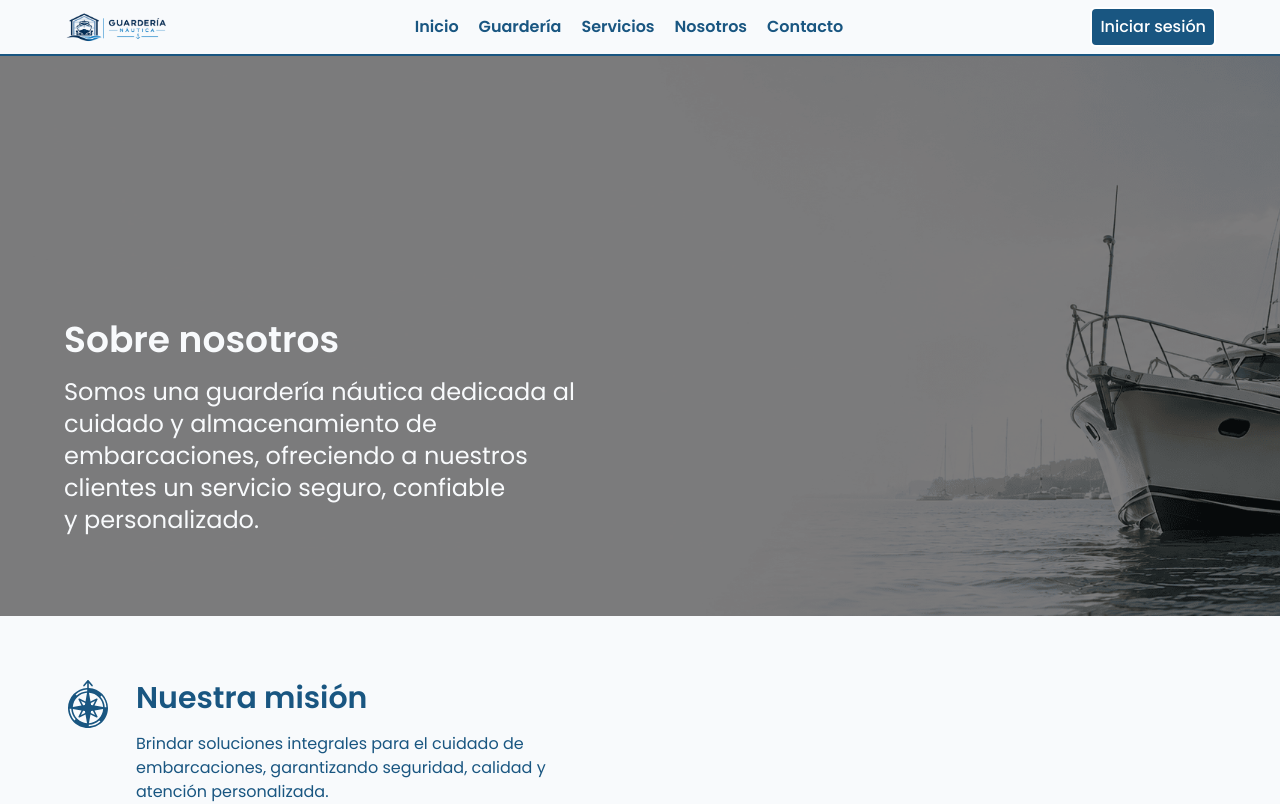
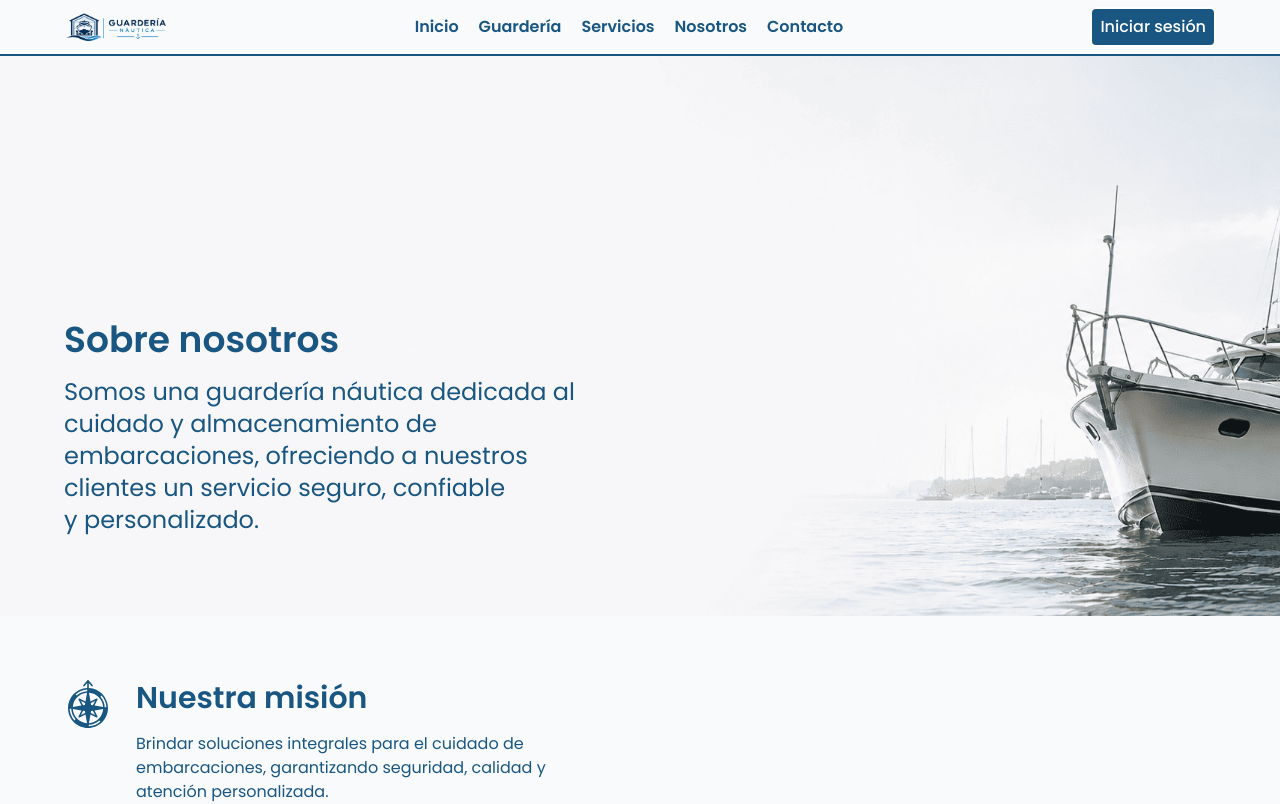
Before and after one commit to Martiks38/frontend_dsw, a Next.js app: page /nosotros in a window 1280 px wide. Shown: the top 804 px of the page. Built offline with nearby package versions, Linux system fonts and the light colour scheme.

Commit message:
refactor(IntroSection): update structure, styles, and dependent files

```diff
--- a/src/app/(public)/guarderia/page.tsx
+++ b/src/app/(public)/guarderia/page.tsx
@@ -18,6 +18,7 @@ export default function Marina() {
             cuidamos tu tranquilidad
           </>
         }
+        variant="shadowless"
       >
         <p className="w-[35ch] text-xl">
           Contamos con instalaciones diseñadas para el guardado seguro de
--- a/src/app/(public)/nosotros/page.tsx
+++ b/src/app/(public)/nosotros/page.tsx
@@ -27,6 +27,7 @@ export default function AboutUs() {
       <IntroSection
         title="Sobre nosotros"
         heroImageUrl="/images/heroImages/hero-image-about-us.webp"
+        variant="shadowless"
       >
         <p className="w-[35ch] text-2xl">
           Somos una guardería náutica dedicada al cuidado y almacenamiento de
--- a/src/app/(public)/page.tsx
+++ b/src/app/(public)/page.tsx
@@ -31,8 +31,8 @@ export default function Home() {
           className="mt-10 text-xl font-semibold *:first:mr-6"
           aria-label="Servicios y solicitudes"
         >
-          <ButtonLink href={''}>Conocé nuestros servicios</ButtonLink>
-          <ButtonLink href="" variant="secondary">
+          <ButtonLink href="/servicios">Conocé nuestros servicios</ButtonLink>
+          <ButtonLink href="/contacto" variant="secondary">
             Solicitar guardado
           </ButtonLink>
         </nav>
--- a/src/components/layout/Section/IntroSection/IntroSection.module.css
+++ b/src/components/layout/Section/IntroSection/IntroSection.module.css
@@ -1,10 +1,12 @@
-.intro > * {
+.intro {
   position: relative;
+
+  & > * {
     z-index: 0;
     color: var(--color-white);
   }
 
-.intro::before {
+  &::before {
     content: '';
     position: absolute;
     inset: 0;
@@ -13,3 +15,4 @@
     height: 100%;
     background-color: rgba(0, 0, 0, 0.5);
   }
+}
--- a/src/components/layout/Section/IntroSection/IntroSection.tsx
+++ b/src/components/layout/Section/IntroSection/IntroSection.tsx
@@ -8,6 +8,7 @@ interface IntroSectionProps extends Omit<
 > {
   title: React.ReactNode;
   heroImageUrl: string;
+  variant?: 'shadowless' | 'default';
 }
 
 export function IntroSection({
@@ -15,11 +16,12 @@ export function IntroSection({
   className,
   heroImageUrl,
   title,
+  variant = 'default',
 }: IntroSectionProps) {
   return (
     <section
       style={{ backgroundImage: `url(${heroImageUrl})` }}
-      className={`${styles.intro} ${className ?? ''} relative flex min-h-[70dvh] w-full flex-col justify-end bg-cover bg-top-left px-16 pb-20`}
+      className={`${variant === 'default' ? styles.intro : ''} ${className ?? ''} flex min-h-[70dvh] w-full flex-col justify-end bg-cover bg-top-left px-16 pb-20`}
       aria-labelledby="intro-title"
     >
       <div>
```
Lines whose indentation alone changed are shown as unchanged.
